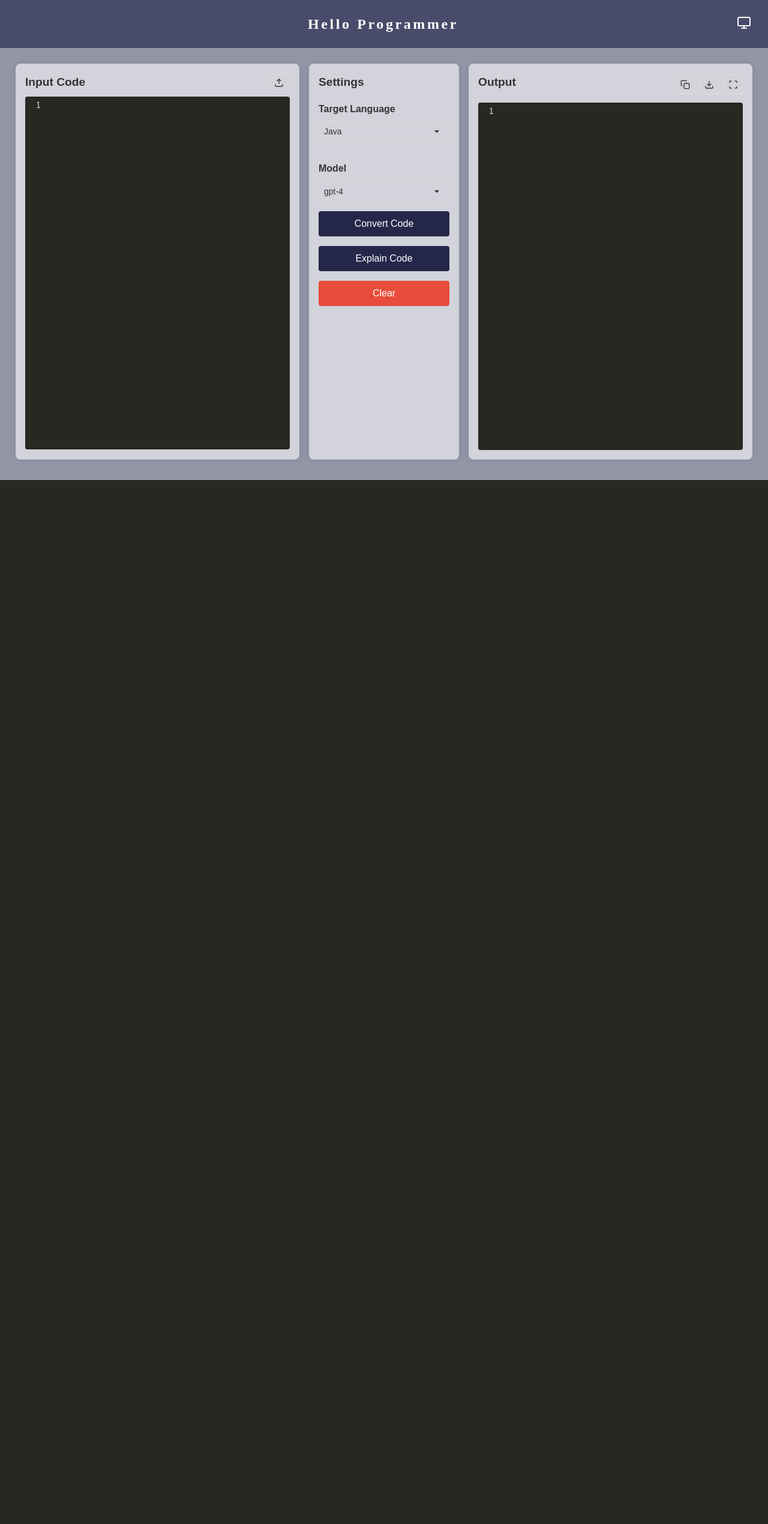
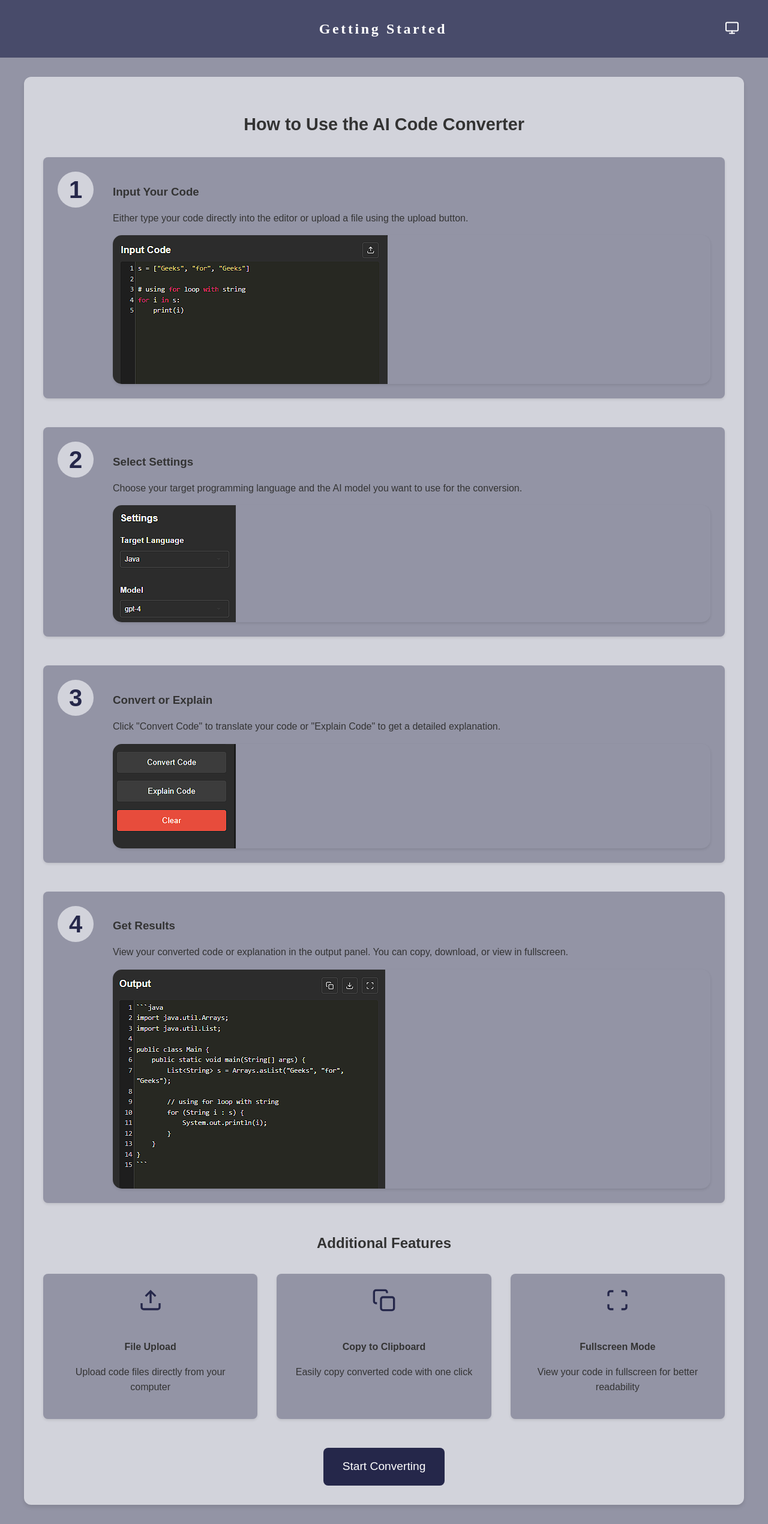
Before and after one commit to rocke7-adhi/code-converter-webapp, a Flask app: page / in a window 1280 px wide. Shown: the whole page at 60% size. Before the commit the page ends 800 px from the top, so only its background shows below. Run offline with Flask 3, Linux system fonts and the light colour scheme; parts of the project's set-up code (start-up, migrations or seed data) failed here and were passed over.

Commit message:
feat : added getstarted view

```diff
--- a/app.py
+++ b/app.py
@@ -8,14 +8,17 @@ asyncio.set_event_loop_policy(WindowsSelectorEventLoopPolicy())
 
 app = Flask(__name__, static_folder='static')
 
-
 converter = CodeConverter()
 explanation = CodeExplanation()
 
-
 @app.route('/')
 def index():
-    #return render_template('index.html')
+    # Changed to return getstarted page as default
+    return render_template('getstarted.html')
+
+@app.route('/converter')
+def converter_page():
+    # New route for the converter page
     return render_template('index.html', languages=PROGRAMMING_LANGUAGES, models=AVAILABLE_MODELS)
 
 # Code Converter
@@ -24,12 +27,10 @@ def convert():
     input_code = request.form['input_code']
     target_language = request.form['target_language']
     selected_model = request.form['selected_model']
-    # Perform the code conversion (you need to implement this logic in CodeConverter)
     converted_code = converter.convert_code(input_code, target_language, selected_model)
     return jsonify({
         'converted_code': converted_code
     })
-
 
 # Code Explanation
 @app.route('/explain', methods=['POST'])
@@ -40,8 +41,7 @@ def explain():
     explanation_text = explanation.explain_code(input_code, target_language, selected_model)
     return jsonify({
         'explanation': explanation_text
-        })
-
+    })
 
 if __name__ == '__main__':
     app.run(debug=True)
--- /dev/null
+++ b/har_and_cookies/auth_OpenaiChat.json
@@ -0,0 +1 @@
+{"api_key": null, "cookies": {}, "headers": {"accept": "*/*", "accept-encoding": "gzip, deflate, br, zstd", "accept-language": "en-US,en;q=0.8", "referer": "https://chatgpt.com/", "sec-ch-ua": "\"Google Chrome\";v=\"131\", \"Chromium\";v=\"131\", \"Not_A Brand\";v=\"24\"", "sec-ch-ua-mobile": "?0", "sec-ch-ua-platform": "\"Windows\"", "sec-fetch-dest": "empty", "sec-fetch-mode": "cors", "sec-fetch-site": "same-origin", "sec-gpc": "1", "user-agent": "Mozilla/5.0 (Windows NT 10.0; Win64; x64) AppleWebKit/537.36 (KHTML, like Gecko) Chrome/131.0.0.0 Safari/537.36", "content-type": "application/json"}, "expires": null, "proof_token": null, "turnstile_token": null}
--- /dev/null
+++ b/har_and_cookies/blackbox.json
@@ -0,0 +1 @@
+{"validated_value": "00f37b34-a166-4efb-bce5-1312d87f2f94"}
--- a/static/css/styles.css
+++ b/static/css/styles.css
@@ -161,10 +161,9 @@ button:hover {
 }
 
 #theme-toggle {
-    position: absolute;
-    right: 20px;
-    top: 50%;
-    transform: translateY(-50%);
+    position: relative;
+    right: 0;
+    transform: translateY(0);
     background: none;
     border: none;
     color: var(--header-text);
@@ -463,3 +462,24 @@ header .typewriter {
 #upload-button svg {
     color: var(--text-color);
 }
+
+.header-nav {
+    position: absolute;
+    right: 20px;
+    display: flex;
+    align-items: center;
+    gap: 1rem;
+}
+
+.nav-link {
+    color: var(--header-text);
+    text-decoration: none;
+    padding: 0.5rem 1rem;
+    border-radius: 4px;
+    transition: background-color 0.3s;
+    margin-right: 40px;
+}
+
+.nav-link:hover {
+    background-color: rgba(255, 255, 255, 0.1);
+}
--- /dev/null
+++ b/static/css/styles2.css
@@ -0,0 +1,294 @@
+:root {
+    --bg-color: #9394a5;
+    --text-color: #333;
+    --header-bg: #484b6a;
+    --header-text: #fff;
+    --column-bg: #d2d3db;
+    --button-bg: #25274a;
+    --button-text: #fff;
+    --button-hover: #4f5474;
+    --accent-color: #25274a;
+    --border-color: #ddd;
+    --hover-bg: rgba(37, 39, 74, 0.1);
+}
+
+.dark-mode {
+    --bg-color: #1e1e1e;
+    --text-color: #f4f4f4;
+    --header-bg: #091c32;
+    --header-text: #fff;
+    --column-bg: #2c2c2c;
+    --button-bg: #3c3c3c;
+    --button-text: #fff;
+    --button-hover: #000000;
+    --accent-color: #4f5474;
+    --border-color: #444;
+    --hover-bg: rgba(79, 84, 116, 0.1);
+}
+
+body {
+    font-family: Arial, sans-serif;
+    line-height: 1.6;
+    color: var(--text-color);
+    background-color: var(--bg-color);
+    margin: 0;
+    padding: 0;
+    transition: background-color 0.3s ease, color 0.3s ease;
+}
+
+header {
+    background-color: var(--header-bg);
+    color: var(--header-text);
+    padding: 0.5rem;
+    display: flex;
+    justify-content: center;
+    align-items: center;
+    height: 80px;
+    position: relative;
+}
+
+/* Getting Started Page Styles */
+.getstarted-main {
+    padding: 2rem;
+    max-width: 1200px;
+    margin: 0 auto;
+}
+
+.getstarted-container {
+    background: var(--column-bg);
+    border-radius: 12px;
+    padding: 2rem;
+    box-shadow: 0 4px 6px rgba(0, 0, 0, 0.1);
+}
+
+.feature-section {
+    margin-bottom: 3rem;
+}
+
+.feature-section h2 {
+    text-align: center;
+    margin-bottom: 2rem;
+    font-size: 1.8rem;
+    color: var(--text-color);
+}
+
+.feature-card {
+    display: flex;
+    gap: 2rem;
+    margin-bottom: 3rem;
+    padding: 1.5rem;
+    background: var(--bg-color);
+    border-radius: 8px;
+    box-shadow: 0 2px 4px rgba(0, 0, 0, 0.1);
+}
+
+.feature-number {
+    font-size: 2.5rem;
+    font-weight: bold;
+    color: var(--accent-color);
+    min-width: 60px;
+    height: 60px;
+    display: flex;
+    align-items: center;
+    justify-content: center;
+    background: var(--column-bg);
+    border-radius: 50%;
+}
+
+.feature-content {
+    flex: 1;
+}
+
+
+.feature-content h3 {
+    margin-bottom: 1rem;
+    color: var(--text-color);
+}
+
+.feature-image {
+    margin-top: 1rem;
+    border-radius: 15px;
+    overflow: hidden;
+    box-shadow: 0 2px 4px rgba(0, 0, 0, 0.1);
+}
+
+.feature-image img {
+    width: auto;
+    height: 50%;
+    display: block;
+}
+
+.additional-info {
+    margin-bottom: 3rem;
+}
+
+.additional-info h2 {
+    text-align: center;
+    margin-bottom: 2rem;
+}
+
+.features-grid {
+    display: grid;
+    grid-template-columns: repeat(auto-fit, minmax(250px, 1fr));
+    gap: 2rem;
+    margin-bottom: 2rem;
+}
+
+.feature-item {
+    text-align: center;
+    padding: 1.5rem;
+    background: var(--bg-color);
+    border-radius: 8px;
+    box-shadow: 0 2px 4px rgba(0, 0, 0, 0.1);
+}
+
+.feature-item svg {
+    width: 40px;
+    height: 40px;
+    margin-bottom: 1rem;
+    color: var(--accent-color);
+}
+
+.feature-item h4 {
+    margin-bottom: 0.5rem;
+    color: var(--text-color);
+}
+
+.cta-section {
+    text-align: center;
+    margin-top: 3rem;
+}
+
+.cta-button {
+    display: inline-block;
+    padding: 1rem 2rem;
+    background: var(--button-bg);
+    color: var(--button-text);
+    text-decoration: none;
+    border-radius: 8px;
+    font-size: 1.2rem;
+    transition: background-color 0.3s;
+}
+
+.cta-button:hover {
+    background: var(--button-hover);
+}
+
+/* Theme toggle button styles */
+#theme-toggle {
+    position: absolute;
+    right: 20px;
+    top: 50%;
+    transform: translateY(-50%);
+    background: none;
+    border: none;
+    color: var(--header-text);
+    cursor: pointer;
+    padding: 8px;
+    width: auto;
+}
+
+#theme-toggle svg {
+    width: 24px;
+    height: 24px;
+}
+
+/* Responsive adjustments */
+@media (max-width: 768px) {
+    .getstarted-main {
+        padding: 1rem;
+    }
+
+    .feature-card {
+        flex-direction: column;
+        gap: 1rem;
+    }
+
+    .feature-number {
+        margin: 0 auto;
+    }
+
+    .features-grid {
+        grid-template-columns: 1fr;
+    }
+
+    #theme-toggle {
+        right: 10px;
+    }
+}
+
+/* Typewriter effect */
+.typewriter h1 {
+    font-size: 24px;
+    text-align: center;
+    color: #fff;
+    font-family: serif;
+    overflow: hidden;
+    border-right: .15em solid orange;
+    white-space: nowrap;
+    margin: 0 auto;
+    letter-spacing: .15em;
+    max-width: fit-content;
+    animation:
+        typing 3.5s steps(30, end),
+        blink-caret .5s step-end infinite;
+}
+
+@keyframes typing {
+    from { width: 0 }
+    to { width: 100% }
+}
+
+@keyframes blink-caret {
+    from, to { border-color: transparent }
+    50% { border-color: orange }
+}
+
+/* Theme menu styles */
+.header-nav {
+    position: absolute;
+    right: 20px;
+    display: flex;
+    align-items: center;
+    gap: 1rem;
+}
+
+.theme-menu {
+    position: absolute;
+    top: 100%;
+    right: 0;
+    background: var(--column-bg);
+    border-radius: 8px;
+    box-shadow: 0 2px 10px rgba(0, 0, 0, 0.1);
+    display: none;
+    z-index: 1000;
+    min-width: 150px;
+    margin-top: 8px;
+}
+
+.theme-menu.show {
+    display: block;
+}
+
+.theme-option {
+    display: flex;
+    align-items: center;
+    padding: 10px 15px;
+    cursor: pointer;
+    color: var(--text-color);
+    transition: background-color 0.2s;
+}
+
+.theme-option:hover {
+    background-color: var(--button-hover);
+}
+
+.theme-option svg {
+    width: 18px;
+    height: 18px;
+    margin-right: 10px;
+}
+
+.theme-option span {
+    font-size: 14px;
+}
--- /dev/null
+++ b/static/js/script2.js
@@ -0,0 +1,68 @@
+$(document).ready(function() {
+    const body = $('body');
+    const themeToggle = $('#theme-toggle');
+    const themeMenu = $('.theme-menu');
+
+    // Theme icons
+    const icons = {
+        light: '<svg xmlns="http://www.w3.org/2000/svg" width="24" height="24" viewBox="0 0 24 24" fill="none" stroke="currentColor" stroke-width="2" stroke-linecap="round" stroke-linejoin="round"><circle cx="12" cy="12" r="5"></circle><line x1="12" y1="1" x2="12" y2="3"></line><line x1="12" y1="21" x2="12" y2="23"></line><line x1="4.22" y1="4.22" x2="5.64" y2="5.64"></line><line x1="18.36" y1="18.36" x2="19.78" y2="19.78"></line><line x1="1" y1="12" x2="3" y2="12"></line><line x1="21" y1="12" x2="23" y2="12"></line><line x1="4.22" y1="19.78" x2="5.64" y2="18.36"></line><line x1="18.36" y1="5.64" x2="19.78" y2="4.22"></line></svg>',
+        dark: '<svg xmlns="http://www.w3.org/2000/svg" width="24" height="24" viewBox="0 0 24 24" fill="none" stroke="currentColor" stroke-width="2" stroke-linecap="round" stroke-linejoin="round"><path d="M21 12.79A9 9 0 1 1 11.21 3 7 7 0 0 0 21 12.79z"></path></svg>',
+        system: '<svg xmlns="http://www.w3.org/2000/svg" width="24" height="24" viewBox="0 0 24 24" fill="none" stroke="currentColor" stroke-width="2" stroke-linecap="round" stroke-linejoin="round"><rect x="2" y="3" width="20" height="14" rx="2" ry="2"></rect><line x1="8" y1="21" x2="16" y2="21"></line><line x1="12" y1="17" x2="12" y2="21"></line></svg>'
+    };
+
+    // Get system preference
+    const prefersDark = window.matchMedia('(prefers-color-scheme: dark)');
+
+    // Get saved theme from localStorage or default to 'system'
+    const savedTheme = localStorage.getItem('theme') || 'system';
+
+    // Function to update theme
+    function updateTheme(theme) {
+        localStorage.setItem('theme', theme);
+
+        if (theme === 'system') {
+            if (prefersDark.matches) {
+                body.removeClass('light-mode dark-mode').addClass('dark-mode');
+            } else {
+                body.removeClass('light-mode dark-mode').addClass('light-mode');
+            }
+            themeToggle.html(icons.system);
+        } else if (theme === 'dark') {
+            body.removeClass('light-mode dark-mode').addClass('dark-mode');
+            themeToggle.html(icons.dark);
+        } else {
+            body.removeClass('light-mode dark-mode').addClass('light-mode');
+            themeToggle.html(icons.light);
+        }
+    }
+
+    // Initialize theme
+    updateTheme(savedTheme);
+
+    // Toggle menu visibility
+    themeToggle.on('click', function(e) {
+        e.stopPropagation();
+        themeMenu.toggleClass('show');
+    });
+
+    // Handle theme selection
+    $('.theme-option').on('click', function() {
+        const newTheme = $(this).data('theme');
+        updateTheme(newTheme);
+        themeMenu.removeClass('show');
+    });
+
+    // Close menu when clicking outside
+    $(document).on('click', function(e) {
+        if (!$(e.target).closest('.theme-menu').length) {
+            themeMenu.removeClass('show');
+        }
+    });
+
+    // Listen for system theme changes
+    prefersDark.addEventListener('change', (e) => {
+        if (localStorage.getItem('theme') === 'system') {
+            updateTheme('system');
+        }
+    });
+});
--- /dev/null
+++ b/templates/getstarted.html
@@ -0,0 +1,121 @@
+<!DOCTYPE html>
+<html lang="en">
+<head>
+    <meta charset="UTF-8">
+    <meta name="viewport" content="width=device-width, initial-scale=1.0">
+    <title>Get Started - AI Code Converter</title>
+    <link rel="stylesheet" href="{{ url_for('static', filename='css/styles2.css') }}">
+    <script src="https://code.jquery.com/jquery-3.6.0.min.js"></script>
+    <script src="{{ url_for('static', filename='js/script2.js') }}"></script>
+</head>
+<body class="light-mode">
+    <header class="typewriter">
+        <h1>Getting Started</h1>
+        <nav class="header-nav">
+            <button id="theme-toggle" aria-label="Change theme">
+                <!-- Icon will be inserted by JavaScript -->
+            </button>
+            <div class="theme-menu">
+                <div class="theme-option" data-theme="light">
+                    <svg xmlns="http://www.w3.org/2000/svg" width="24" height="24" viewBox="0 0 24 24" fill="none" stroke="currentColor" stroke-width="2" stroke-linecap="round" stroke-linejoin="round"><circle cx="12" cy="12" r="5"></circle><line x1="12" y1="1" x2="12" y2="3"></line><line x1="12" y1="21" x2="12" y2="23"></line><line x1="4.22" y1="4.22" x2="5.64" y2="5.64"></line><line x1="18.36" y1="18.36" x2="19.78" y2="19.78"></line><line x1="1" y1="12" x2="3" y2="12"></line><line x1="21" y1="12" x2="23" y2="12"></line><line x1="4.22" y1="19.78" x2="5.64" y2="18.36"></line><line x1="18.36" y1="5.64" x2="19.78" y2="4.22"></line></svg>
+                    <span>Light</span>
+                </div>
+                <div class="theme-option" data-theme="dark">
+                    <svg xmlns="http://www.w3.org/2000/svg" width="24" height="24" viewBox="0 0 24 24" fill="none" stroke="currentColor" stroke-width="2" stroke-linecap="round" stroke-linejoin="round"><path d="M21 12.79A9 9 0 1 1 11.21 3 7 7 0 0 0 21 12.79z"></path></svg>
+                    <span>Dark</span>
+                </div>
+                <div class="theme-option" data-theme="system">
+                    <svg xmlns="http://www.w3.org/2000/svg" width="24" height="24" viewBox="0 0 24 24" fill="none" stroke="currentColor" stroke-width="2" stroke-linecap="round" stroke-linejoin="round"><rect x="2" y="3" width="20" height="14" rx="2" ry="2"></rect><line x1="8" y1="21" x2="16" y2="21"></line><line x1="12" y1="17" x2="12" y2="21"></line></svg>
+                    <span>System</span>
+                </div>
+            </div>
+        </nav>
+    </header>
+
+    <main class="getstarted-main">
+        <div class="getstarted-container">
+            <section class="feature-section">
+                <h2>How to Use the AI Code Converter</h2>
+
+                <div class="feature-card">
+                    <div class="feature-number">1</div>
+                    <div class="feature-content">
+                        <h3>Input Your Code</h3>
+                        <p>Either type your code directly into the editor or upload a file using the upload button.</p>
+                        <div class="feature-image">
+                            <img src="{{ url_for('static', filename='images/step1.png') }}" alt="Input Code Screenshot">
+                        </div>
+                    </div>
+                </div>
+
+                <div class="feature-card">
+                    <div class="feature-number">2</div>
+                    <div class="feature-content">
+                        <h3>Select Settings</h3>
+                        <p>Choose your target programming language and the AI model you want to use for the conversion.</p>
+                        <div class="feature-image">
+                            <img src="{{ url_for('static', filename='images/step2.png') }}" alt="Settings Screenshot">
+                        </div>
+                    </div>
+                </div>
+
+                <div class="feature-card">
+                    <div class="feature-number">3</div>
+                    <div class="feature-content">
+                        <h3>Convert or Explain</h3>
+                        <p>Click "Convert Code" to translate your code or "Explain Code" to get a detailed explanation.</p>
+                        <div class="feature-image">
+                            <img src="{{ url_for('static', filename='images/step3.png') }}" alt="Convert Screenshot">
+                        </div>
+                    </div>
+                </div>
+
+                <div class="feature-card">
+                    <div class="feature-number">4</div>
+                    <div class="feature-content">
+                        <h3>Get Results</h3>
+                        <p>View your converted code or explanation in the output panel. You can copy, download, or view in fullscreen.</p>
+                        <div class="feature-image">
+                            <img src="{{ url_for('static', filename='images/step4.png') }}" alt="Output Screenshot">
+                        </div>
+                    </div>
+                </div>
+            </section>
+
+            <section class="additional-info">
+                <h2>Additional Features</h2>
+                <div class="features-grid">
+                    <div class="feature-item">
+                        <svg width="24" height="24" viewBox="0 0 24 24" fill="none" stroke="currentColor" stroke-width="2">
+                            <path d="M21 15v4a2 2 0 0 1-2 2H5a2 2 0 0 1-2-2v-4"></path>
+                            <polyline points="17 8 12 3 7 8"></polyline>
+                            <line x1="12" y1="3" x2="12" y2="15"></line>
+                        </svg>
+                        <h4>File Upload</h4>
+                        <p>Upload code files directly from your computer</p>
+                    </div>
+                    <div class="feature-item">
+                        <svg width="24" height="24" viewBox="0 0 24 24" fill="none" stroke="currentColor" stroke-width="2">
+                            <rect x="9" y="9" width="13" height="13" rx="2" ry="2"></rect>
+                            <path d="M5 15H4a2 2 0 0 1-2-2V4a2 2 0 0 1 2-2h9a2 2 0 0 1 2 2v1"></path>
+                        </svg>
+                        <h4>Copy to Clipboard</h4>
+                        <p>Easily copy converted code with one click</p>
+                    </div>
+                    <div class="feature-item">
+                        <svg width="24" height="24" viewBox="0 0 24 24" fill="none" stroke="currentColor" stroke-width="2">
+                            <path d="M8 3H5a2 2 0 0 0-2 2v3m18 0V5a2 2 0 0 0-2-2h-3m0 18h3a2 2 0 0 0 2-2v-3M3 16v3a2 2 0 0 0 2 2h3"></path>
+                        </svg>
+                        <h4>Fullscreen Mode</h4>
+                        <p>View your code in fullscreen for better readability</p>
+                    </div>
+                </div>
+            </section>
+
+            <div class="cta-section">
+                <a href="{{ url_for('converter_page') }}" class="cta-button">Start Converting</a>
+            </div>
+        </div>
+    </main>
+</body>
+</html>
--- a/templates/index.html
+++ b/templates/index.html
@@ -20,9 +20,12 @@
 
     <header class="typewriter">
         <h1>Hello Programmer</h1>
-        <button id="theme-toggle" aria-label="Change theme">
-            <!-- Icon will be inserted by JavaScript -->
-        </button>
+        <nav class="header-nav">
+            <a href="{{ url_for('index') }}" class="nav-link">Getting Started</a>
+            <button id="theme-toggle" aria-label="Change theme">
+                <!-- Icon will be inserted by JavaScript -->
+            </button>
+        </nav>
     </header>
     <main>
 
```
Also changed, not shown: static/images/step1.png (added), static/images/step2.png (added), static/images/step3.png (added), static/images/step4.png (added).
